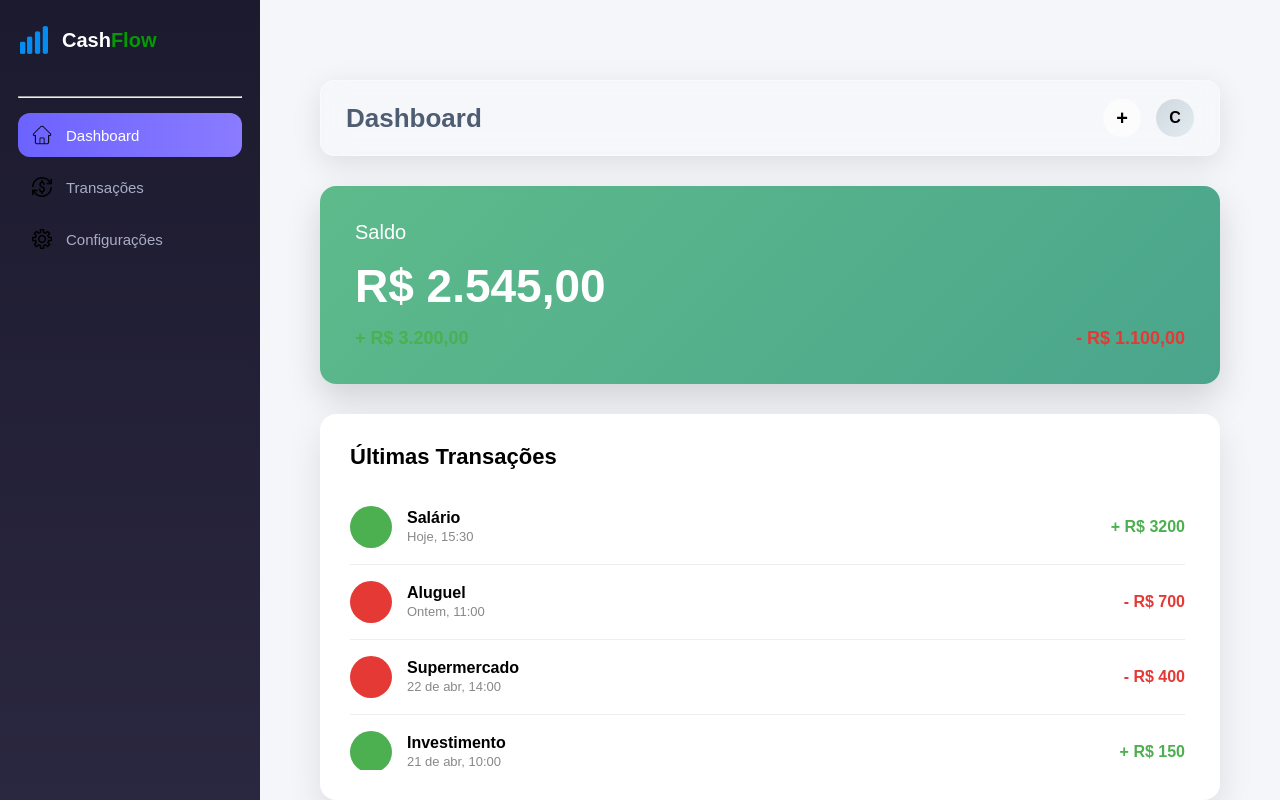
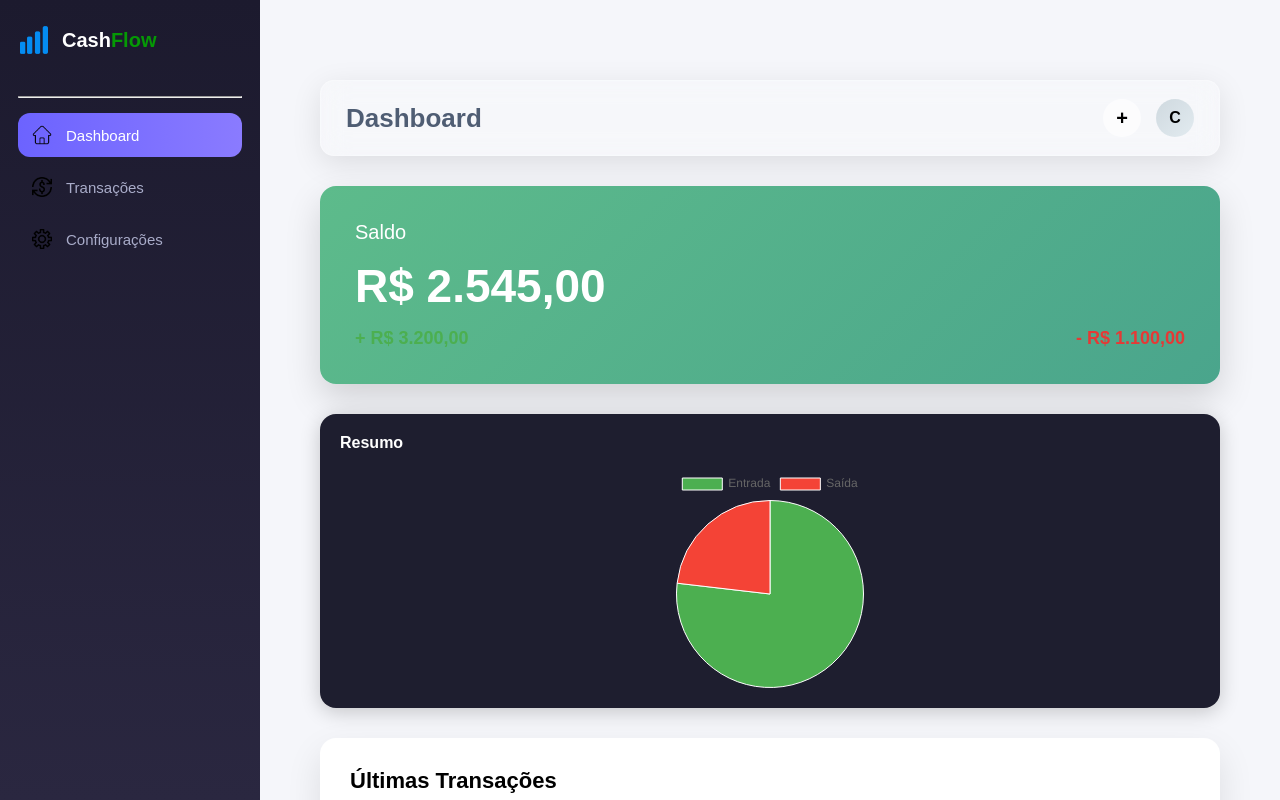
Before and after one commit to Cassiodev-git/CashFlow, a React (Vite) app in the folder Frontend/: page /home in a window 1280 px wide. Shown: the top 800 px of the page. Built offline with nearby package versions, Linux system fonts and the light colour scheme; sample sign-in values are in the browser's storage.

Commit message:
feat: adicao de grafico e melhora na UI

```diff
--- a/Frontend/package.json
+++ b/Frontend/package.json
@@ -11,7 +11,9 @@
   },
   "dependencies": {
     "axios": "^1.14.0",
+    "chart.js": "^4.5.1",
     "react": "^19.2.4",
+    "react-chartjs-2": "^5.3.1",
     "react-dom": "^19.2.4",
     "react-router-dom": "^7.14.0"
   },
--- /dev/null
+++ b/Frontend/src/components/graph/graph.css
@@ -0,0 +1,53 @@
+.grafico-card {
+    background: #1e1e2f;
+    border-radius: 16px;
+    padding: 20px;
+    margin-top: 20px;
+    margin-bottom: 30px;
+    box-shadow: 0 4px 20px rgba(0, 0, 0, 0.2);
+}
+
+
+.grafico-card h2 {
+    color: #fff;
+    font-size: 16px;
+    margin-bottom: 16px;
+}
+
+
+.grafico-wrapper {
+    position: relative;
+    width: 100%;
+    max-width: 220px;
+    height: 220px;
+    margin: 0 auto;
+}
+
+.grafico-wrapper canvas {
+    width: 100% !important;
+    height: 100% !important;
+}
+
+
+.grafico-wrapper {
+    animation: aparecer 0.5s ease;
+}
+
+@keyframes aparecer {
+    from {
+        opacity: 0;
+        transform: scale(0.9);
+    }
+    to {
+        opacity: 1;
+        transform: scale(1);
+    }
+}
+
+
+@media (max-width: 768px) {
+    .grafico-wrapper {
+        max-width: 180px;
+        height: 180px;
+    }
+}
--- /dev/null
+++ b/Frontend/src/components/graph/graph.jsx
@@ -0,0 +1,46 @@
+import { Pie } from "react-chartjs-2";
+import { Chart as ChartJS, ArcElement, Tooltip, Legend } from "chart.js";
+import "./graph.css";
+
+ChartJS.register(ArcElement, Tooltip, Legend);
+
+const Graph = () => {
+  //converter para dinamico
+    const data = {
+        labels: ["Entrada", "Saída"],
+        datasets: [
+        {
+            data: [3650, 1100],
+            backgroundColor: ["#4CAF50", "#F44336"],
+            borderWidth: 1,
+        },
+        ],
+    };
+
+    return (
+        <div className="grafico-card">
+        <h2>Resumo</h2>
+
+        <div className="grafico-wrapper">
+            <Pie
+            data={data}
+            options={{
+                responsive: true,
+                maintainAspectRatio: false,
+                plugins: {
+                legend: {
+                    position: "top",
+                },
+                },
+                animation: {
+                animateScale: true,
+                animateRotate: true,
+                },
+            }}
+            />
+        </div>
+        </div>
+    );
+};
+
+export default Graph;
--- a/Frontend/src/components/layout/Layout.css
+++ b/Frontend/src/components/layout/Layout.css
@@ -1,10 +1,11 @@
 .layout {
     display: flex;
-    height: 100vh;
+    min-height: 100vh;
 }
 
 .layout-content {
     flex: 1;
     background-color: #f5f6fa;
     padding: 20px;
+    overflow-x: hidden;
 }
--- a/Frontend/src/components/sidebar/Sidebar.css
+++ b/Frontend/src/components/sidebar/Sidebar.css
@@ -77,16 +77,16 @@
 
 .sidebar {
     width: 260px;
-    height: 100vh;
-
+    min-height: 100vh;
+    position: sticky;
+    top: 0;
+    align-self: flex-start;
+    height: auto;
     background: linear-gradient(180deg, #1c1a2e, #2a2740);
     color: #e4e6ef;
-
     display: flex;
     flex-direction: column;
-
     padding: 24px 18px;
-
     transition: transform 0.35s cubic-bezier(0.25, 0.8, 0.25, 1);
 }
 
--- a/Frontend/src/pages/Home/Home.jsx
+++ b/Frontend/src/pages/Home/Home.jsx
@@ -1,5 +1,5 @@
 import "./Home.css";
-
+import Graph from "../../components/graph/graph";
 const Home = () => {
     const transacoes = [
         {
@@ -68,6 +68,7 @@ const Home = () => {
                 </div>
 
                 <div className="saldo-card">
+
                 <p className="saldo-header">Saldo</p>
 
                 <h1 className="saldo-valor">R$ 2.545,00</h1>
@@ -78,6 +79,7 @@ const Home = () => {
                     <span className="saida">- R$ 1.100,00</span>
                 </div>
                 </div>
+                <Graph/>
                 <div className="transacoes-card">
                 <h2 className="transacoes-header">Últimas Transações</h2>
 
```
Also changed, not shown: 1 other file (tests, documents, lock files or other folders).
